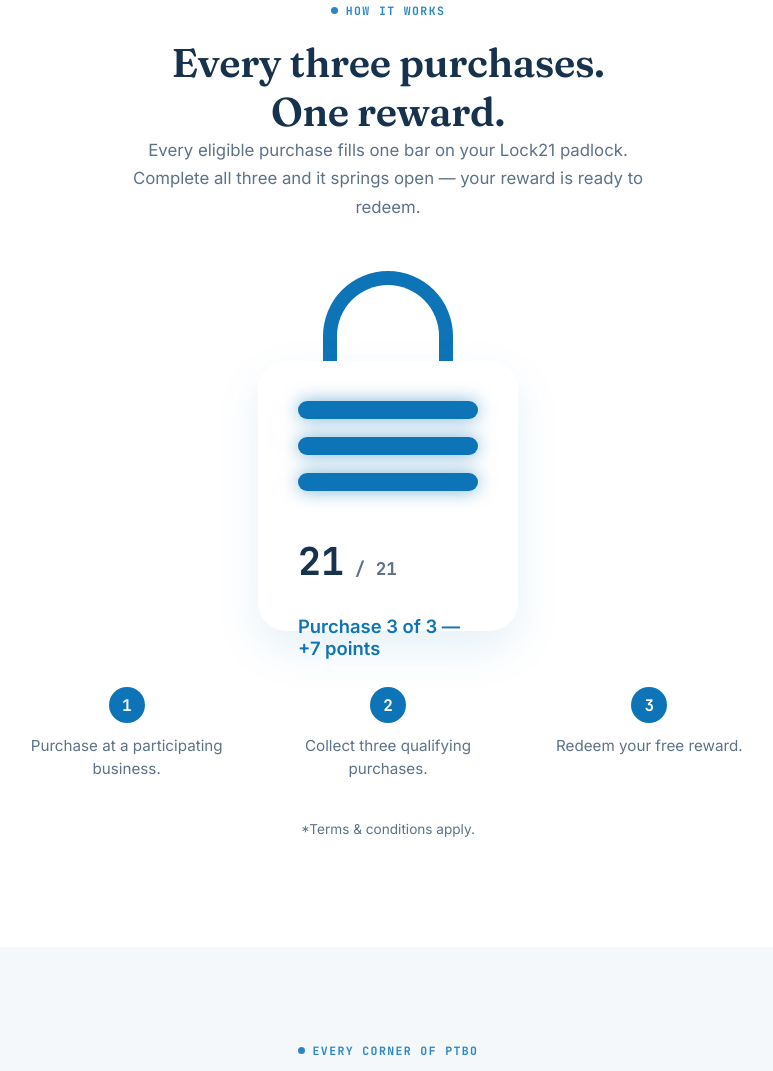
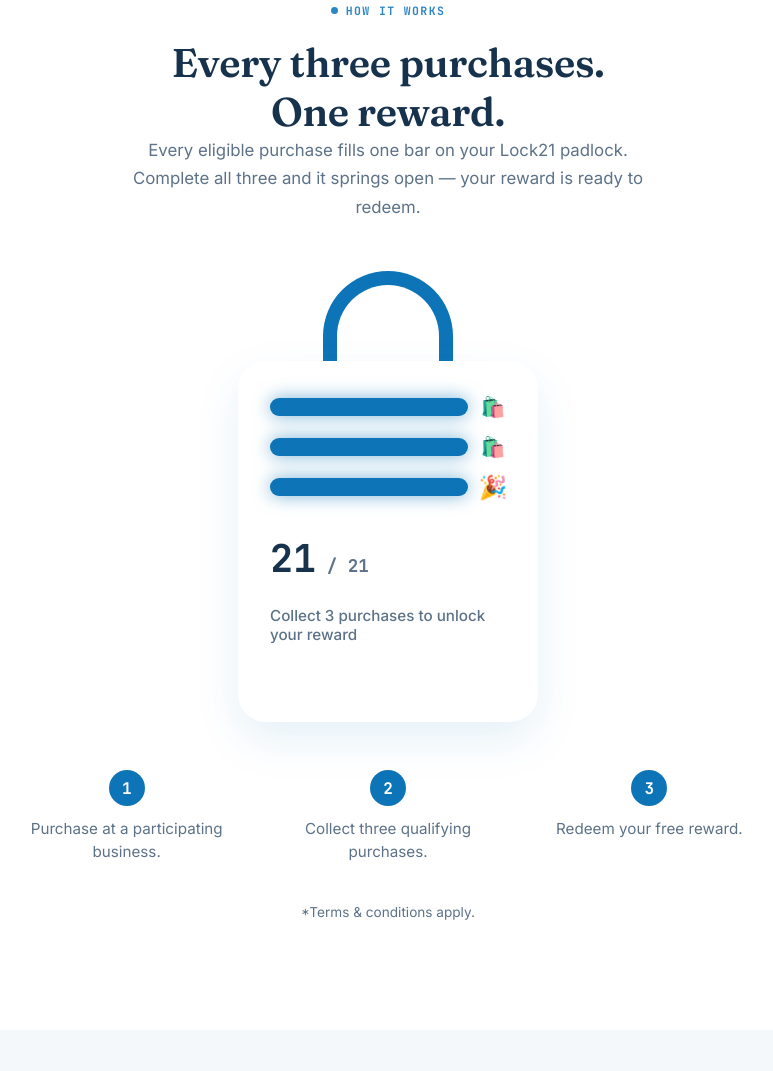
Before and after one commit to aarussh22/lock21, a website: page index.html in a window 1280 px wide. Shown: the part 1104-2175 px from the top of the page, without its empty margins (252-1025 px from the left). Drawn offline with Linux system fonts and the light colour scheme.

Commit message:
changes in lock animation

```diff
--- a/index.html
+++ b/index.html
@@ -186,13 +186,22 @@
         <div class="shackle"></div>
         <div class="lock-body">
           <div class="bars">
-            <div class="bar" id="howBar1"></div>
-            <div class="bar" id="howBar2"></div>
-            <div class="bar" id="howBar3"></div>
+            <div class="bar-row">
+              <div class="bar" id="howBar1"></div>
+              <span class="bar-icon" id="howIcon1">🛍️</span>
+            </div>
+            <div class="bar-row">
+              <div class="bar" id="howBar2"></div>
+              <span class="bar-icon" id="howIcon2">🛍️</span>
+            </div>
+            <div class="bar-row">
+              <div class="bar" id="howBar3"></div>
+              <span class="bar-icon" id="howIcon3">🎁</span>
+            </div>
           </div>
           <div class="points"><span id="howPoints">0</span><small> / 21</small></div>
-          <div class="status" id="howStatus">Ready for your next visit</div>
-          <div class="reward" id="howReward">🎉 Reward Unlocked!</div>
+          <div class="status" id="howStatus">Collect 3 purchases to unlock your reward</div>
+          <div class="reward" id="howReward">Reward Unlocked!</div>
         </div>
       </div>
 
@@ -271,6 +280,7 @@
   </section>
 
 
+
   <!-- =========================================================
      SECTION 6: CUSTOMER REWARDS SIGN-UP CALL-TO-ACTION BAND
      (stray blank <input> from the pasted version removed)
@@ -292,7 +302,7 @@
           </div>
           <div style="display:flex;flex-direction:column;gap:12px;">
             <a href="signup.html" class="btn btn-primary" style="justify-content:center;">Sign up for rewards</a>
-            <a href="#" class="btn"
+            <a href="#how" class="btn"
               style="justify-content:center;border:1.5px solid rgba(255,255,255,0.4);color:var(--paper-light);">See
               how it works</a>
           </div>
@@ -320,7 +330,7 @@
             </ul>
           </div>
           <div style="display:flex;flex-direction:column;gap:12px;">
-            <a href="businesssignup.html" class="btn btn-primary" style="justify-content:center;">List my business</a>
+            <a href="business-signup.html" class="btn btn-primary" style="justify-content:center;">List my business</a>
             <a href="#" class="btn"
               style="justify-content:center;border:1.5px solid rgba(255,255,255,0.4);color:var(--paper-light);">Talk
               to our team</a>
@@ -373,7 +383,7 @@
       </div>
     </div>
   </footer>
-  <!-- ================= sJAVASCRIPT (separate file) ================= -->
+  <!-- ================= JAVASCRIPT (separate file) ================= -->
   <script src="./src/lock.js"></script>
 </body>
 
--- a/src/css/lock.css
+++ b/src/css/lock.css
@@ -205,8 +205,8 @@
 
 .lock-wrapper{
   position:relative;
-  width:260px;
-  margin:0 auto;
+  width:300px;
+  margin:0 auto 24px;
   display:flex;
   flex-direction:column;
   align-items:center;
@@ -223,26 +223,36 @@
   transform-origin:bottom right;
 }
 
-/* ---------------- BODY ---------------- */
+/* ---------------- BODY ----------------
+   min-height (not a fixed height) so the box always grows to fit its
+   content — a fixed height here was the cause of the reward text
+   visually overlapping the section below it. */
 .lock-body{
-  width:260px;
-  height:270px;
+  width:300px;
+  min-height:270px;
   background:var(--paper-light);
   margin-top:-5px;
   border-radius:28px;
-  padding:40px;
+  padding:36px 32px;
   box-shadow:0 18px 45px rgba(14,116,184,0.10);
-  transition:box-shadow .6s ease, transform .5s ease;
+  transition:box-shadow .6s ease;
   position:relative;
 }
 
 .bars{
   display:flex;
   flex-direction:column;
-  gap:18px;
+  gap:20px;
+}
+
+.bar-row{
+  display:flex;
+  align-items:center;
+  gap:12px;
 }
 
 .bar{
+  flex:1;
   height:18px;
   border-radius:50px;
   background:#dbe8f2;
@@ -263,9 +273,38 @@
 .bar.active::before{ width:100%; }
 .bar.active{ box-shadow:0 0 18px rgba(14,116,184,0.55); }
 
+/* Shopping-bag / gift-box icon beside each bar — hidden until that
+   purchase lands, then pops in with a small bounce */
+.bar-icon{
+  flex:none;
+  width:26px;
+  font-size:1.25rem;
+  line-height:1;
+  text-align:center;
+  opacity:0;
+  transform:scale(0.4) rotate(-15deg);
+}
+.bar-icon.pop{
+  animation:iconPop .5s cubic-bezier(.34,1.56,.64,1) forwards;
+}
+.bar-icon.gift-open{
+  animation:giftOpen .6s cubic-bezier(.34,1.56,.64,1) forwards;
+}
+@keyframes iconPop{
+  0%   { opacity:0; transform:scale(0.4) rotate(-15deg); }
+  60%  { opacity:1; transform:scale(1.15) rotate(6deg); }
+  100% { opacity:1; transform:scale(1) rotate(0deg); }
+}
+@keyframes giftOpen{
+  0%   { opacity:1; transform:scale(1) rotate(0deg); }
+  35%  { transform:scale(1.4) rotate(-8deg); }
+  65%  { transform:scale(0.9) rotate(6deg); }
+  100% { opacity:1; transform:scale(1.2) rotate(0deg); }
+}
+
 /* ---------------- POINTS ---------------- */
 .points{
-  margin-top:45px;
+  margin-top:36px;
   font-family:'JetBrains Mono', monospace;
   font-size:2.4rem;
   font-weight:700;
@@ -277,38 +316,42 @@
   color:var(--ink-soft);
 }
 
-/* ---------------- STATUS ---------------- */
+/* ---------------- STATUS ----------------
+   One calm, static line — no per-purchase counting language. It only
+   changes once, at the moment the reward unlocks. */
 .status{
-  margin-top:28px;
-  color:var(--river-deep);
-  font-size:1.15rem;
-  font-weight:600;
-  min-height:26px; /* avoids layout jump as the message length changes */
+  margin-top:22px;
+  color:var(--ink-soft);
+  font-size:0.95rem;
+  font-weight:500;
+  min-height:22px;
 }
 
 /* ---------------- REWARD ---------------- */
 .reward{
   opacity:0;
-  margin-top:16px;
-  font-size:1.5rem;
+  margin-top:14px;
+  font-family:'Fraunces', serif;
+  font-size:1.4rem;
   font-weight:700;
   color:var(--gold);
-  transform:translateY(16px) scale(0.9);
+  transform:translateY(12px);
   transition:opacity .5s ease, transform .5s ease;
 }
 .reward.show{
   opacity:1;
-  transform:translateY(0) scale(1);
+  transform:translateY(0);
 }
 
-/* ---------------- UNLOCKED STATE ---------------- */
+/* ---------------- UNLOCKED STATE ----------------
+   Glow only — no scale-up, which was pushing the visual box past its
+   own layout footprint and overlapping the section underneath. */
 .lock-wrapper.unlock .shackle{
   transform:rotate(-32deg) translate(-16px,-6px);
 }
 .lock-wrapper.unlock .lock-body{
-  transform:scale(1.03);
   box-shadow:
-    0 0 40px rgba(244,178,35,0.55),
+    0 0 40px rgba(244,178,35,0.45),
     0 20px 50px rgba(14,116,184,0.14);
 }
 
@@ -318,7 +361,7 @@
   grid-template-columns:repeat(3,1fr);
   gap:24px;
   max-width:760px;
-  margin:56px auto 0;
+  margin:48px auto 0;
   text-align:center;
 }
 @media (max-width:700px){ .steps{ grid-template-columns:1fr; gap:32px; } }
--- a/src/lock.js
+++ b/src/lock.js
@@ -217,6 +217,11 @@
     document.getElementById('howBar2'),
     document.getElementById('howBar3'),
   ];
+  const icons = [
+    document.getElementById('howIcon1'), // shopping bag
+    document.getElementById('howIcon2'), // shopping bag
+    document.getElementById('howIcon3'), // gift box -> "opens" into a party emoji
+  ];
   const pointsEl = document.getElementById('howPoints');
   const statusEl = document.getElementById('howStatus');
   const rewardEl = document.getElementById('howReward');
@@ -224,6 +229,7 @@
   // Bail out quietly if this page doesn't have the padlock at all.
   if (!lockWrapper || bars.some((b) => !b)) return;
 
+  const GIFT_ICON_INDEX = 2; // icons[2] is the gift box (3rd purchase)
   const POINTS_PER_PURCHASE = 7;
   const PURCHASES_TO_UNLOCK = 3;
   const TOTAL_POINTS = POINTS_PER_PURCHASE * PURCHASES_TO_UNLOCK; // 21
@@ -252,25 +258,39 @@
   /* --- B4. THE PURCHASE CYCLE --- */
   function resetState() {
     bars.forEach((bar) => bar.classList.remove('active'));
+    icons.forEach((icon, i) => {
+      if (!icon) return;
+      icon.classList.remove('pop', 'gift-open');
+      if (i === GIFT_ICON_INDEX) icon.textContent = '🎁'; // reset gift box before it "opens" again
+    });
     lockWrapper.classList.remove('unlock');
     if (rewardEl) rewardEl.classList.remove('show');
     if (pointsEl) pointsEl.textContent = '0';
-    if (statusEl) statusEl.textContent = 'Ready for your next visit';
+    if (statusEl) statusEl.textContent = 'Collect 3 purchases to unlock your reward';
   }
 
   async function registerPurchase(purchaseNumber) {
-    bars[purchaseNumber - 1].classList.add('active');
-    const fromPoints = (purchaseNumber - 1) * POINTS_PER_PURCHASE;
+    const index = purchaseNumber - 1;
+    bars[index].classList.add('active');
+
+    const icon = icons[index];
+    if (icon) icon.classList.add('pop'); // bag (or gift box) bounces in
+
+    const fromPoints = index * POINTS_PER_PURCHASE;
     const toPoints = purchaseNumber * POINTS_PER_PURCHASE;
-    if (statusEl) {
-      statusEl.textContent = 'Purchase ' + purchaseNumber + ' of ' + PURCHASES_TO_UNLOCK + ' — +' + POINTS_PER_PURCHASE + ' points';
+    await animateCount(fromPoints, toPoints, 550);
+
+    // On the 3rd purchase, let the gift box "open" — swap it to a party
+    // emoji with a bigger pop, like a mystery box being unwrapped.
+    if (index === GIFT_ICON_INDEX && icon) {
+      await delay(300);
+      icon.textContent = '🎉';
+      icon.classList.add('gift-open');
     }
-    await animateCount(fromPoints, toPoints, 550);
   }
 
   async function unlockReward() {
-    if (statusEl) statusEl.textContent = 'Unlocking your reward…';
-    await delay(400);
+    await delay(300);
     lockWrapper.classList.add('unlock');
     if (rewardEl) rewardEl.classList.add('show');
     if (statusEl) statusEl.textContent = 'Reward ready to redeem!';
@@ -296,6 +316,11 @@
     runCycle();
   } else {
     bars.forEach((bar) => bar.classList.add('active'));
+    icons.forEach((icon, i) => {
+      if (!icon) return;
+      if (i === GIFT_ICON_INDEX) icon.textContent = '🎉';
+      icon.classList.add('pop');
+    });
     lockWrapper.classList.add('unlock');
     if (rewardEl) rewardEl.classList.add('show');
     if (pointsEl) pointsEl.textContent = String(TOTAL_POINTS);
```
